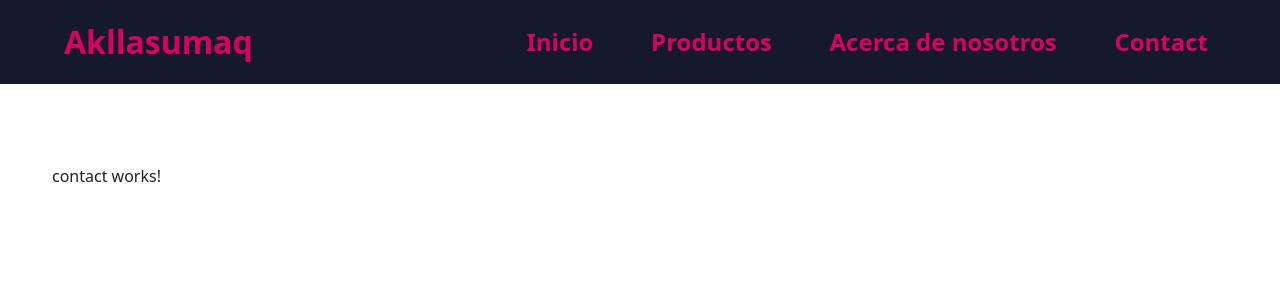
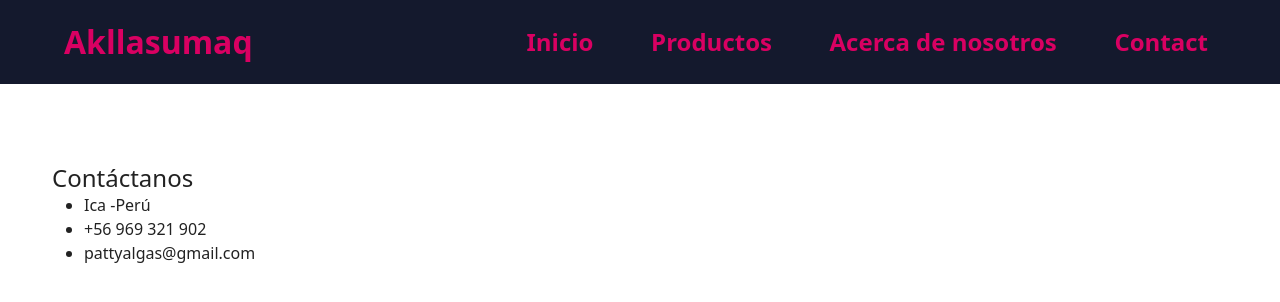
Before and after one commit to HelioGonzales/akllasumaq, an Angular app: page /contact in a window 1280 px wide. Shown: the top 302 px of the page. Built offline with nearby package versions, Linux system fonts and the light colour scheme.

Commit message:
feat: implement contact component

```diff
--- a/src/app/components/contact/contact.component.html
+++ b/src/app/components/contact/contact.component.html
@@ -1,5 +1,12 @@
 <section class="section">
   <div class="container">
-    <p>contact works!</p>
+    <h2>Contáctanos</h2>
+    <div>
+      <ul>
+        <li>Ica -Perú</li>
+        <li>+56 969 321 902</li>
+        <li>pattyalgas@gmail.com</li>
+      </ul>
+    </div>
   </div>
 </section>
```
